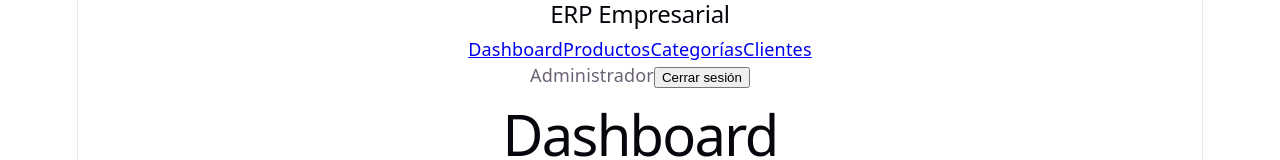
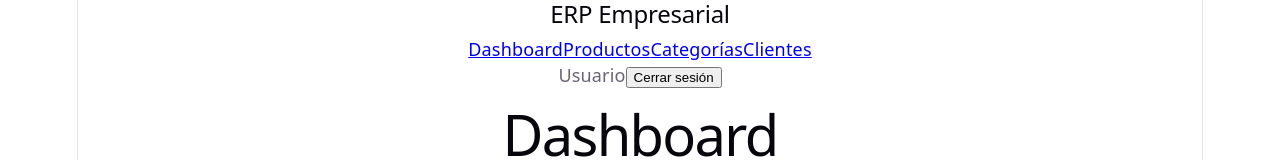
Before and after one commit to JONGOGG/ERP-Empresarial, a React (Vite) app in the folder Frontend/: page /dashboard in a window 1280 px wide. Shown: the top 160 px of the page. Built offline with nearby package versions, Linux system fonts and the light colour scheme; sample sign-in values are in the browser's storage.

Commit message:
Protege rutas del frontend y agrega cierre de sesión

```diff
--- a/Frontend/src/App.tsx
+++ b/Frontend/src/App.tsx
@@ -1,10 +1,13 @@
 import { BrowserRouter, Routes, Route, Navigate } from "react-router-dom";
+
 import { InicioSesion } from "./paginas/InicioSesion";
 import { Panel } from "./paginas/Panel";
 import { Productos } from "./paginas/Productos";
 import { Categorias } from "./paginas/Categorias";
 import { Clientes } from "./paginas/Clientes";
+
 import { LayoutPrincipal } from "./layouts/LayoutPrincipal";
+import { RutaProtegida } from "./rutas/RutaProtegida";
 
 function App() {
   return (
@@ -14,11 +17,16 @@ function App() {
 
         <Route path="/login" element={<InicioSesion />} />
 
-        <Route element={<LayoutPrincipal />}>
-          <Route path="/dashboard" element={<Panel />} />
-          <Route path="/productos" element={<Productos />} />
-          <Route path="/categorias" element={<Categorias />} />
-          <Route path="/clientes" element={<Clientes />} />
+        <Route element={<RutaProtegida />}>
+          <Route element={<LayoutPrincipal />}>
+            <Route path="/dashboard" element={<Panel />} />
+
+            <Route path="/productos" element={<Productos />} />
+
+            <Route path="/categorias" element={<Categorias />} />
+
+            <Route path="/clientes" element={<Clientes />} />
+          </Route>
         </Route>
       </Routes>
     </BrowserRouter>
--- a/Frontend/src/layouts/LayoutPrincipal.tsx
+++ b/Frontend/src/layouts/LayoutPrincipal.tsx
@@ -1,6 +1,19 @@
-import { NavLink, Outlet } from "react-router-dom";
+import { NavLink, Outlet, useNavigate } from "react-router-dom";
 
 export function LayoutPrincipal() {
+  const navigate = useNavigate();
+
+  const usuarioGuardado = localStorage.getItem("usuario");
+
+  const usuario = usuarioGuardado ? JSON.parse(usuarioGuardado) : null;
+
+  const cerrarSesion = () => {
+    localStorage.removeItem("token");
+    localStorage.removeItem("usuario");
+
+    navigate("/login");
+  };
+
   return (
     <div>
       <aside>
@@ -8,16 +21,22 @@ export function LayoutPrincipal() {
 
         <nav>
           <NavLink to="/dashboard">Dashboard</NavLink>
+
           <NavLink to="/productos">Productos</NavLink>
+
           <NavLink to="/categorias">Categorías</NavLink>
+
           <NavLink to="/clientes">Clientes</NavLink>
         </nav>
       </aside>
 
       <div>
         <header>
-          <span>Administrador</span>
-          <button>Cerrar sesión</button>
+          <span>{usuario?.nombre ?? "Usuario"}</span>
+
+          <button type="button" onClick={cerrarSesion}>
+            Cerrar sesión
+          </button>
         </header>
 
         <main>
--- /dev/null
+++ b/Frontend/src/rutas/RutaProtegida.tsx
@@ -0,0 +1,11 @@
+import { Navigate, Outlet } from "react-router-dom";
+
+export function RutaProtegida() {
+  const token = localStorage.getItem("token");
+
+  if (!token) {
+    return <Navigate to="/login" replace />;
+  }
+
+  return <Outlet />;
+}
```
